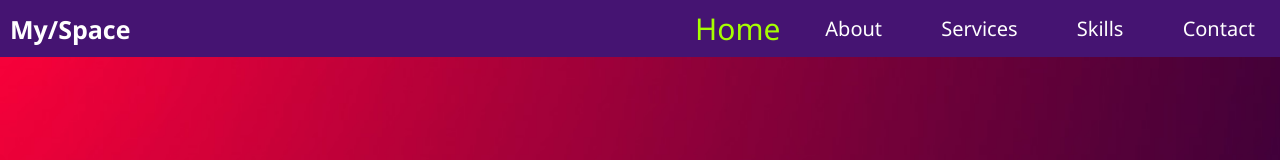
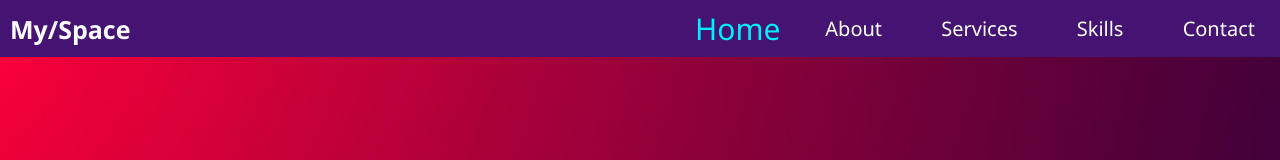
Before and after one commit to chethanreddy117/New_portfolio, a plain HTML site: page index.html in a window 1280 px wide. In both pictures the pointer is over the link "Home". Shown: the top 160 px of the page. Drawn offline with nearby package versions, Linux system fonts and the light colour scheme; some packages are replaced by stand-ins of ours; a script that the page names is missing.

Commit message:
Update style.css

```diff
--- a/style.css
+++ b/style.css
@@ -54,7 +54,7 @@ header {
 }
 
 .navbar a:hover {
-    color: rgb(166, 255, 0);
+   color: rgb(0, 238, 255);
     scale: 1.5;
 
 }
```
